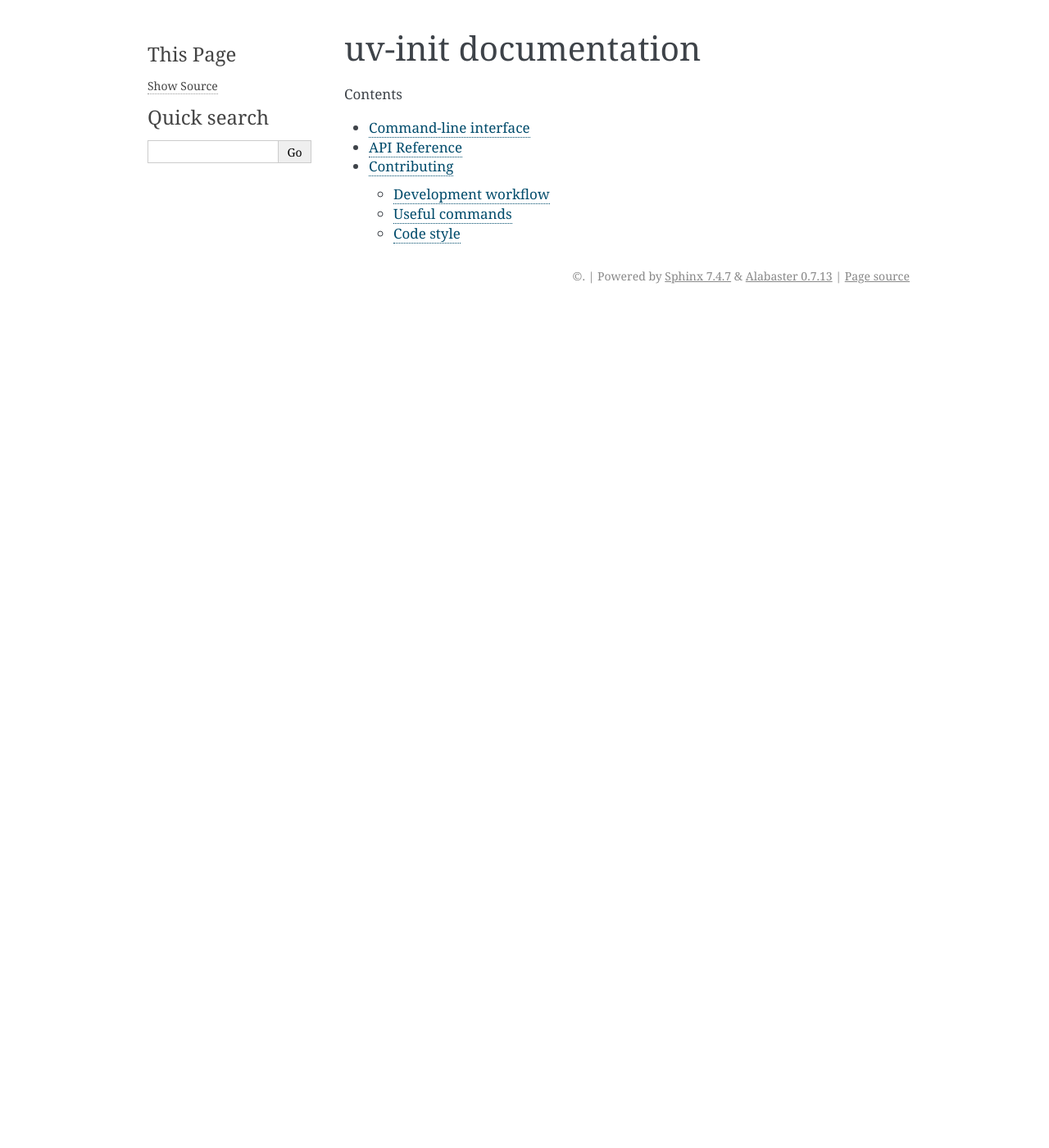
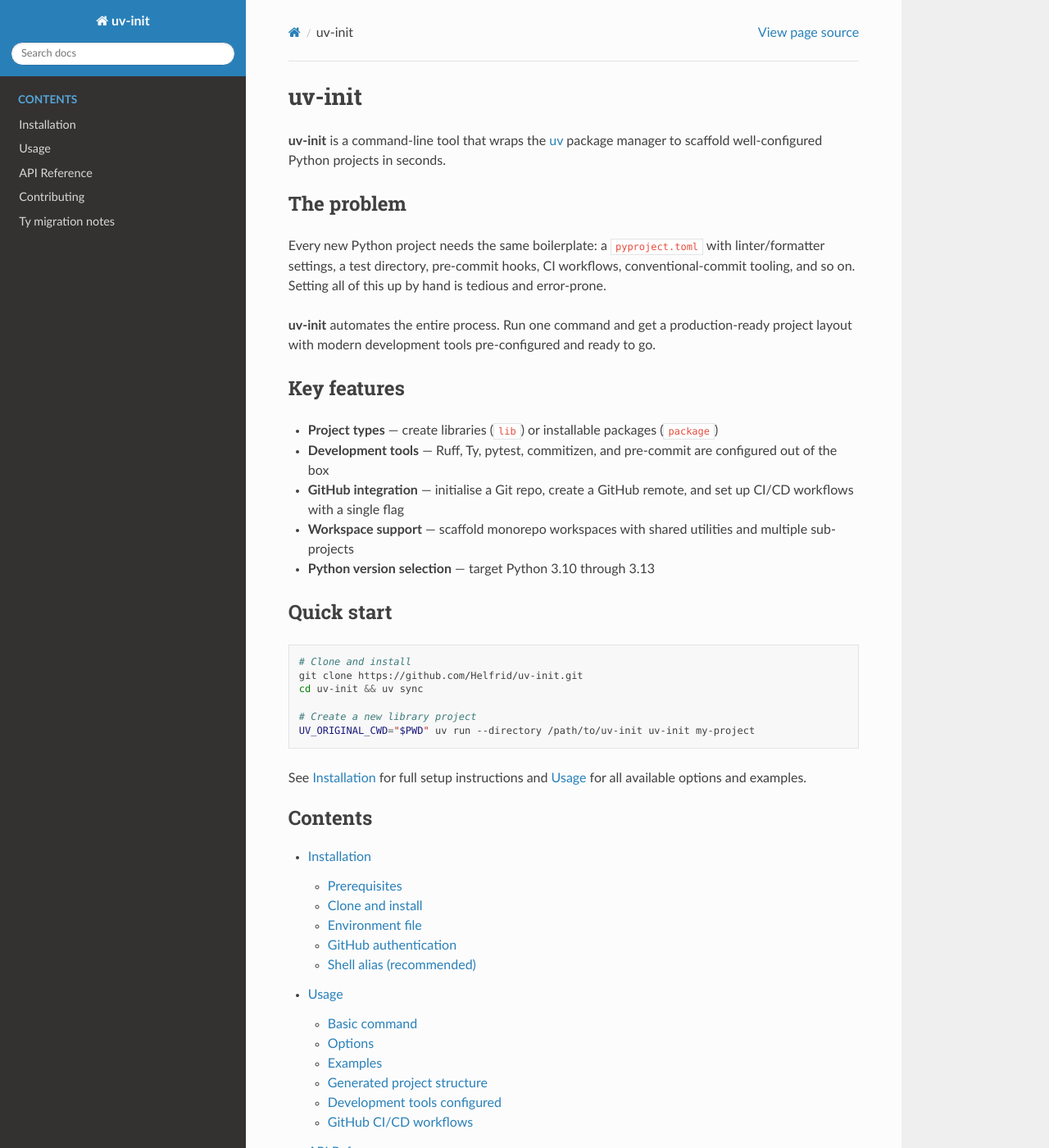
Before and after one commit to HocheggerLab/uv-init, a Sphinx documentation site: the page built from docs/index.rst, in a window 1280 px wide and 1400 px high. Shown: the whole window at 82% size. Built offline with Sphinx 7.4.7 and the Read the Docs theme 3.1.0, drawn with Linux system fonts in a browser that asks for light colours; some of the changed text lies outside the part shown.

Commit message:
docs: improve documentation and formatting of sphynx content

```diff
--- a/docs/cli.rst
+++ /dev/null
@@ -1,4 +0,0 @@
-Command-line interface
-======================
-
-.. autofunction:: uv_init.__main__.main
--- a/docs/conf.py
+++ b/docs/conf.py
@@ -13,6 +13,7 @@
     "sphinx.ext.viewcode",
     "myst_parser",
     "sphinx_autodoc_typehints",
+    "sphinx_rtd_theme",
 ]
 
 source_suffix = {
@@ -35,4 +36,4 @@
     release = "0.0.0"
 version = release
 
-html_theme = "alabaster"
+html_theme = "sphinx_rtd_theme"
--- a/docs/index.rst
+++ b/docs/index.rst
@@ -1,10 +1,56 @@
-uv-init documentation
-======================
+uv-init
+=======
+
+**uv-init** is a command-line tool that wraps the
+`uv <https://docs.astral.sh/uv/>`_ package manager to scaffold
+well-configured Python projects in seconds.
+
+The problem
+-----------
+
+Every new Python project needs the same boilerplate: a ``pyproject.toml``
+with linter/formatter settings, a test directory, pre-commit hooks,
+CI workflows, conventional-commit tooling, and so on.
+Setting all of this up by hand is tedious and error-prone.
+
+**uv-init** automates the entire process. Run one command and get a
+production-ready project layout with modern development tools
+pre-configured and ready to go.
+
+Key features
+------------
+
+- **Project types** — create libraries (``lib``) or installable packages
+  (``package``)
+- **Development tools** — Ruff, Ty, pytest, commitizen, and pre-commit
+  are configured out of the box
+- **GitHub integration** — initialise a Git repo, create a GitHub remote,
+  and set up CI/CD workflows with a single flag
+- **Workspace support** — scaffold monorepo workspaces with shared
+  utilities and multiple sub-projects
+- **Python version selection** — target Python 3.10 through 3.13
+
+Quick start
+-----------
+
+.. code-block:: bash
+
+   # Clone and install
+   git clone https://github.com/Helfrid/uv-init.git
+   cd uv-init && uv sync
+
+   # Create a new library project
+   UV_ORIGINAL_CWD="$PWD" uv run --directory /path/to/uv-init uv-init my-project
+
+See :doc:`installation` for full setup instructions and :doc:`usage` for
+all available options and examples.
 
 .. toctree::
    :maxdepth: 2
    :caption: Contents
 
-   cli
+   installation
+   usage
    api
    contributing
+   ty-migration-notes
--- /dev/null
+++ b/docs/installation.rst
@@ -0,0 +1,65 @@
+Installation
+============
+
+Prerequisites
+-------------
+
+- **Python 3.13+** (not tested on earlier versions)
+- **uv** — the fast Python package manager
+  (`install uv <https://docs.astral.sh/uv/getting-started/installation/>`_)
+- **gh** — the GitHub CLI, only needed if you use the ``--github`` flag
+  (`install gh <https://cli.github.com/>`_)
+
+Clone and install
+-----------------
+
+.. code-block:: bash
+
+   git clone https://github.com/Helfrid/uv-init.git
+   cd uv-init
+   uv sync
+
+Environment file
+----------------
+
+Create a ``.env`` file in the **uv-init** project root with your author
+details. These values are injected into every project you generate:
+
+.. code-block:: bash
+
+   AUTHOR_NAME='Jane Doe'
+   AUTHOR_EMAIL='jane@example.com'
+
+GitHub authentication
+---------------------
+
+If you plan to use the ``--github`` flag, authenticate the ``gh`` CLI first:
+
+.. code-block:: bash
+
+   gh auth login
+
+No token needs to be stored in ``.env``. If ``GH_TOKEN`` or
+``GITHUB_TOKEN`` is already set in your shell, ``gh`` will pick it up
+automatically.
+
+Shell alias (recommended)
+-------------------------
+
+Because uv-init is not published on PyPI, you need to tell ``uv run``
+where the project lives. A shell alias hides this detail:
+
+.. code-block:: bash
+
+   # Add to ~/.zshrc or ~/.bashrc
+   uv_init() {
+     UV_ORIGINAL_CWD="$PWD" uv run --directory /path/to/uv-init uv-init "$@"
+   }
+   alias uv-init='uv_init'
+
+After restarting your shell you can run ``uv-init`` from any directory:
+
+.. code-block:: bash
+
+   cd ~/projects
+   uv-init my-new-project -t package -g
--- /dev/null
+++ b/docs/usage.rst
@@ -0,0 +1,162 @@
+Usage
+=====
+
+Basic command
+-------------
+
+.. code-block:: bash
+
+   uv-init <project-name> [options]
+
+The project name must not contain spaces or underscores.
+
+Options
+-------
+
+.. list-table::
+   :header-rows: 1
+   :widths: 30 70
+
+   * - Flag
+     - Description
+   * - ``-t, --type [lib|package]``
+     - Project type to create. **lib** (default) creates a simple library
+       with a ``src/`` layout. **package** creates an installable package
+       with an entry-point script.
+   * - ``-p, --python [3.13|3.12|3.11|3.10]``
+     - Python version for the new project (default: **3.13**).
+   * - ``-w, --workspace``
+     - Create a `uv workspace <https://docs.astral.sh/uv/concepts/projects/workspaces/>`_
+       (monorepo). You will be prompted to add a shared utilities library
+       and additional sub-projects.
+   * - ``-g, --github``
+     - Initialise a Git repository **and** create a GitHub remote.
+       Sets up CI/CD workflows automatically.
+   * - ``--private``
+     - Make the GitHub repository private. Requires ``--github``.
+
+Examples
+--------
+
+Create a library (default)
+^^^^^^^^^^^^^^^^^^^^^^^^^^
+
+.. code-block:: bash
+
+   uv-init my-lib
+
+Creates a ``my-lib/`` directory with a ``src/my_lib/`` package, test
+directory, and all dev-tool configuration.
+
+Create an installable package
+^^^^^^^^^^^^^^^^^^^^^^^^^^^^^
+
+.. code-block:: bash
+
+   uv-init my-cli -t package
+
+Same as a library but also registers a console script entry-point so the
+package can be run from the command line.
+
+Specify a Python version
+^^^^^^^^^^^^^^^^^^^^^^^^
+
+.. code-block:: bash
+
+   uv-init my-project -p 3.12
+
+Target Python 3.12 instead of the default 3.13.
+
+Create a project with a GitHub repo
+^^^^^^^^^^^^^^^^^^^^^^^^^^^^^^^^^^^^
+
+.. code-block:: bash
+
+   uv-init my-project -g
+
+Initialises a local Git repo, creates a **public** GitHub remote, pushes
+an initial commit, and sets up CI workflows.
+
+.. code-block:: bash
+
+   uv-init my-project -g --private
+
+Same as above but the GitHub repository is **private**.
+
+Create a workspace (monorepo)
+^^^^^^^^^^^^^^^^^^^^^^^^^^^^^
+
+.. code-block:: bash
+
+   uv-init my-workspace -w
+
+Sets up a uv workspace. You will be interactively prompted to:
+
+1. Add a ``common-utils`` shared library
+2. Add additional sub-projects to the workspace
+
+Combine workspace and GitHub:
+
+.. code-block:: bash
+
+   uv-init my-workspace -w -g
+
+Generated project structure
+---------------------------
+
+Standard project
+^^^^^^^^^^^^^^^^
+
+.. code-block:: text
+
+   project-name/
+   ├── src/
+   │   └── project_name/
+   │       └── __init__.py
+   ├── tests/
+   ├── pyproject.toml
+   ├── README.md
+   ├── LICENSE
+   └── .pre-commit-config.yaml
+
+Workspace
+^^^^^^^^^
+
+.. code-block:: text
+
+   workspace-name/
+   ├── packages/
+   │   ├── package1/
+   │   └── package2/
+   ├── pyproject.toml
+   ├── README.md
+   └── .pre-commit-config.yaml
+
+Development tools configured
+-----------------------------
+
+Every generated project comes with:
+
+- **Ruff** — linter and formatter (line length 79, flake8 + isort rules)
+- **Ty** — static type checker (checks ``src/`` and ``tests/``)
+- **pytest** — test framework with automatic discovery in ``tests/``
+- **commitizen** — conventional commits, automatic version bumping, and
+  changelog generation
+- **pre-commit** — Git hooks that run linting, formatting, and type
+  checking before each commit
+
+GitHub CI/CD workflows
+----------------------
+
+When ``--github`` is used, two GitHub Actions workflows are created:
+
+**CI pipeline** — runs on every push and pull request:
+
+- Ruff linting and format checking
+- Ty type checking
+- pytest test suite
+
+**Release pipeline** — runs on pushes to ``main``:
+
+- Automatic version bumping based on conventional commits
+- GitHub release creation with changelog
--- a/pyproject.toml
+++ b/pyproject.toml
@@ -29,7 +29,9 @@
     "pytest-mock>=3.14.0",
     "ruff>=0.8.0",
     "sphinx>=9.1.0",
+    "sphinx-autobuild>=2025.8.25",
     "sphinx-autodoc-typehints>=3.6.3",
+    "sphinx-rtd-theme>=3.1.0",
     "ty>=0.0.18",
     "typing-extensions>=4.13.2",
     "uv-init",
```
Also changed, not shown: 1 other file.
